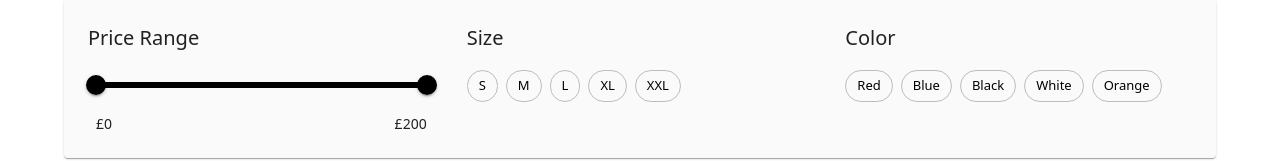
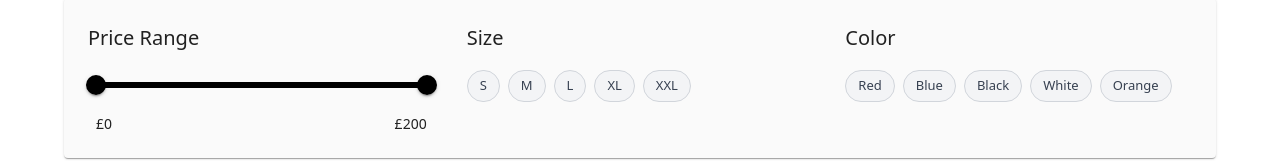
Before and after one commit to developer-esol/swm-society-front, a React (Vite) app: page /shop in a window 1280 px wide. Both pictures are taken after a click on the button "FILTER". Shown: the part 346-507 px from the top of the page. Built offline with nearby package versions, Linux system fonts and the light colour scheme; no server answers.

Commit message:
filtering part done

```diff
--- a/src/pages/ShopPage.tsx
+++ b/src/pages/ShopPage.tsx
@@ -47,7 +47,7 @@ const Shop: React.FC = () => {
   // Determine which products to use based on active collection
   let allProducts: Product[] = [];
   let isLoading = false;
-  let error: any = null;
+  let error: Error | null = null;
 
   if (activeCollection === 'Hear My Voice') {
     allProducts = hmvQuery.data || [];
@@ -293,15 +293,17 @@ const Shop: React.FC = () => {
                     <Chip
                       key={size}
                       label={size}
-                      clickable
                       onClick={() => toggleSize(size)}
-                      variant={selectedSizes.includes(size) ? 'filled' : 'outlined'}
                       sx={{
-                        bgcolor: selectedSizes.includes(size) ? 'black' : 'transparent',
-                        color: selectedSizes.includes(size) ? 'white' : 'black',
-                        borderColor: selectedSizes.includes(size) ? 'black' : 'grey.400',
+                        bgcolor: selectedSizes.includes(size) ? '#dc2626' : '#f3f4f6',
+                        color: selectedSizes.includes(size) ? 'white' : '#374151',
+                        border: selectedSizes.includes(size) ? '2px solid #dc2626' : '1px solid #d1d5db',
+                        fontWeight: 500,
+                        cursor: 'pointer',
+                        transition: 'all 0.2s ease',
                         '&:hover': {
-                          bgcolor: selectedSizes.includes(size) ? 'grey.800' : 'grey.100',
+                          bgcolor: selectedSizes.includes(size) ? '#b91c1c' : '#e5e7eb',
+                          borderColor: '#dc2626',
                         }
                       }}
                     />
@@ -319,15 +321,17 @@ const Shop: React.FC = () => {
                     <Chip
                       key={color}
                       label={color}
-                      clickable
                       onClick={() => toggleColor(color)}
-                      variant={selectedColors.includes(color) ? 'filled' : 'outlined'}
                       sx={{
-                        bgcolor: selectedColors.includes(color) ? 'black' : 'transparent',
-                        color: selectedColors.includes(color) ? 'white' : 'black',
-                        borderColor: selectedColors.includes(color) ? 'black' : 'grey.400',
+                        bgcolor: selectedColors.includes(color) ? '#dc2626' : '#f3f4f6',
+                        color: selectedColors.includes(color) ? 'white' : '#374151',
+                        border: selectedColors.includes(color) ? '2px solid #dc2626' : '1px solid #d1d5db',
+                        fontWeight: 500,
+                        cursor: 'pointer',
+                        transition: 'all 0.2s ease',
                         '&:hover': {
-                          bgcolor: selectedColors.includes(color) ? 'grey.800' : 'grey.100',
+                          bgcolor: selectedColors.includes(color) ? '#b91c1c' : '#e5e7eb',
+                          borderColor: '#dc2626',
                         }
                       }}
                     />
```
